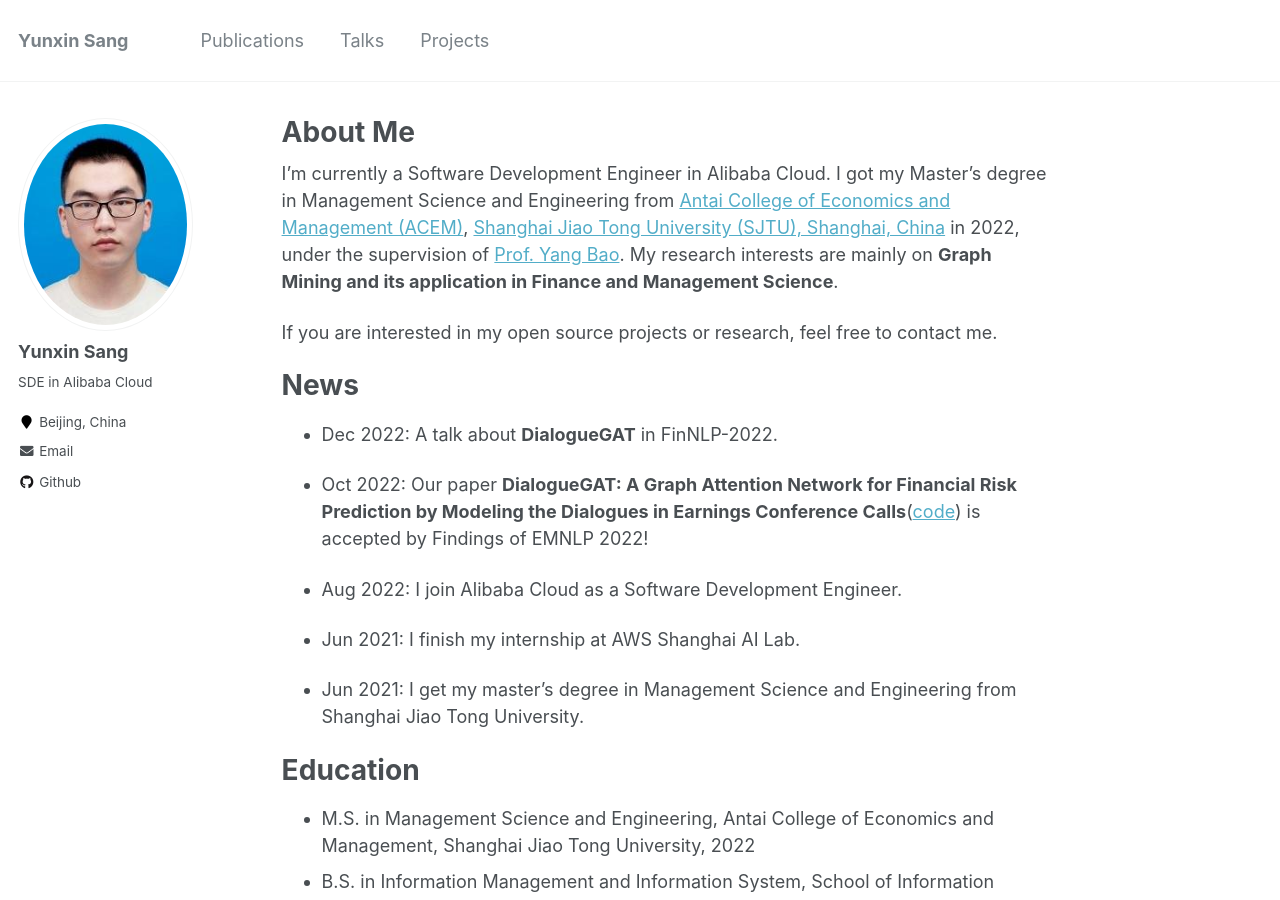
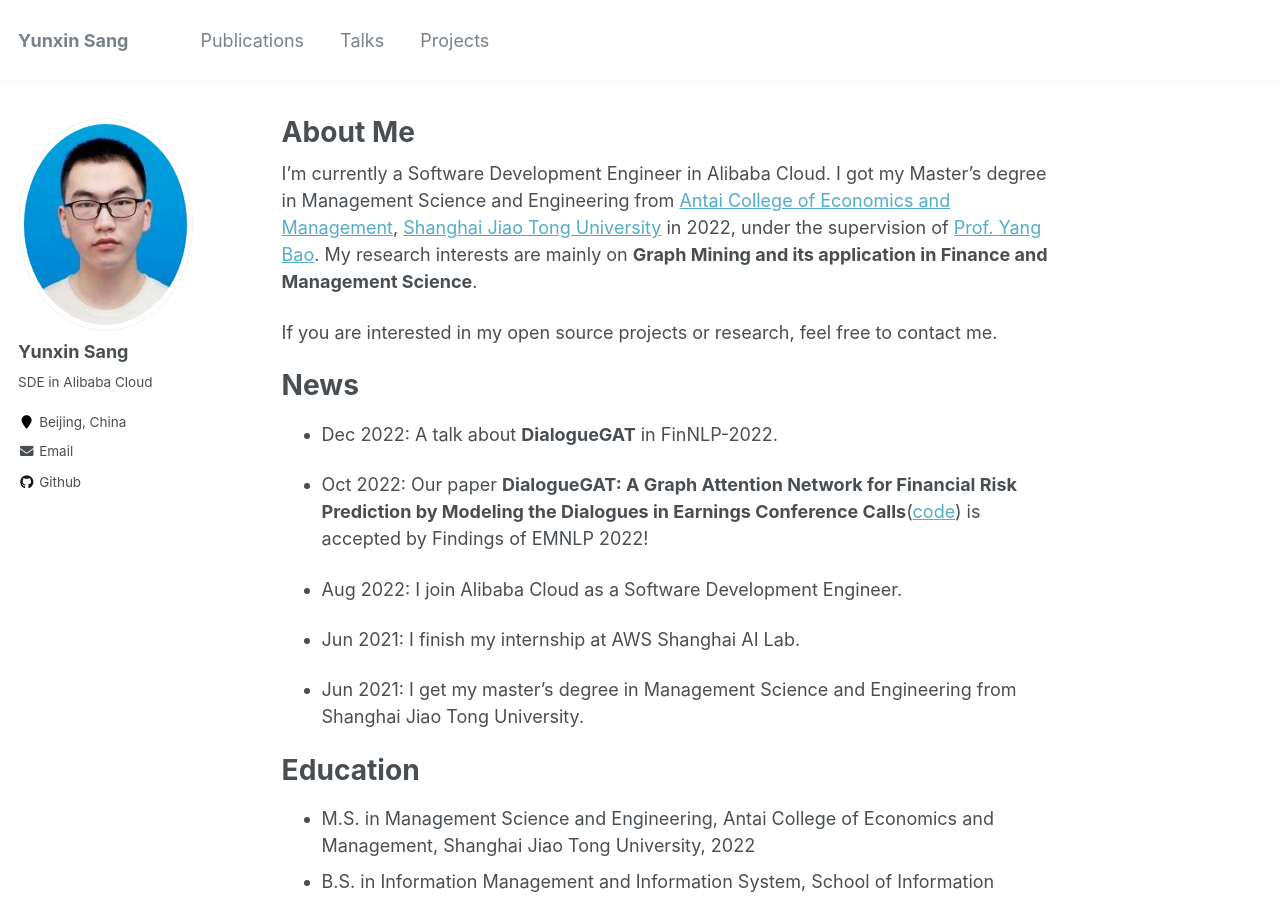
Before and after one commit to sangyx/sangyx.github.io, a Jekyll site: the page built from _pages/about.md, in a window 1280 px wide and 900 px high. Built offline with Jekyll 4.4.1, drawn with Linux system fonts in a browser that asks for light colours.

Commit message:
update intro

```diff
--- a/_pages/about.md
+++ b/_pages/about.md
@@ -8,7 +8,7 @@ redirect_from:
   - /about.html
 ---
 
-I'm currently a Software Development Engineer in Alibaba Cloud. I got my Master's degree in Management Science and Engineering from [Antai College of Economics and Management (ACEM)](https://www.acem.sjtu.edu.cn/en/), [Shanghai Jiao Tong University (SJTU), Shanghai, China](https://en.sjtu.edu.cn/) in 2022, under the supervision of [Prof. Yang Bao](https://yangbao.org/). My research interests are mainly on **Graph Mining and its application in Finance and Management Science**.
+I'm currently a Software Development Engineer in Alibaba Cloud. I got my Master's degree in Management Science and Engineering from [Antai College of Economics and Management](https://www.acem.sjtu.edu.cn/en/), [Shanghai Jiao Tong University](https://en.sjtu.edu.cn/) in 2022, under the supervision of [Prof. Yang Bao](https://yangbao.org/). My research interests are mainly on **Graph Mining and its application in Finance and Management Science**.
 
 If you are interested in my open source projects or research, feel free to contact me.
 
```
